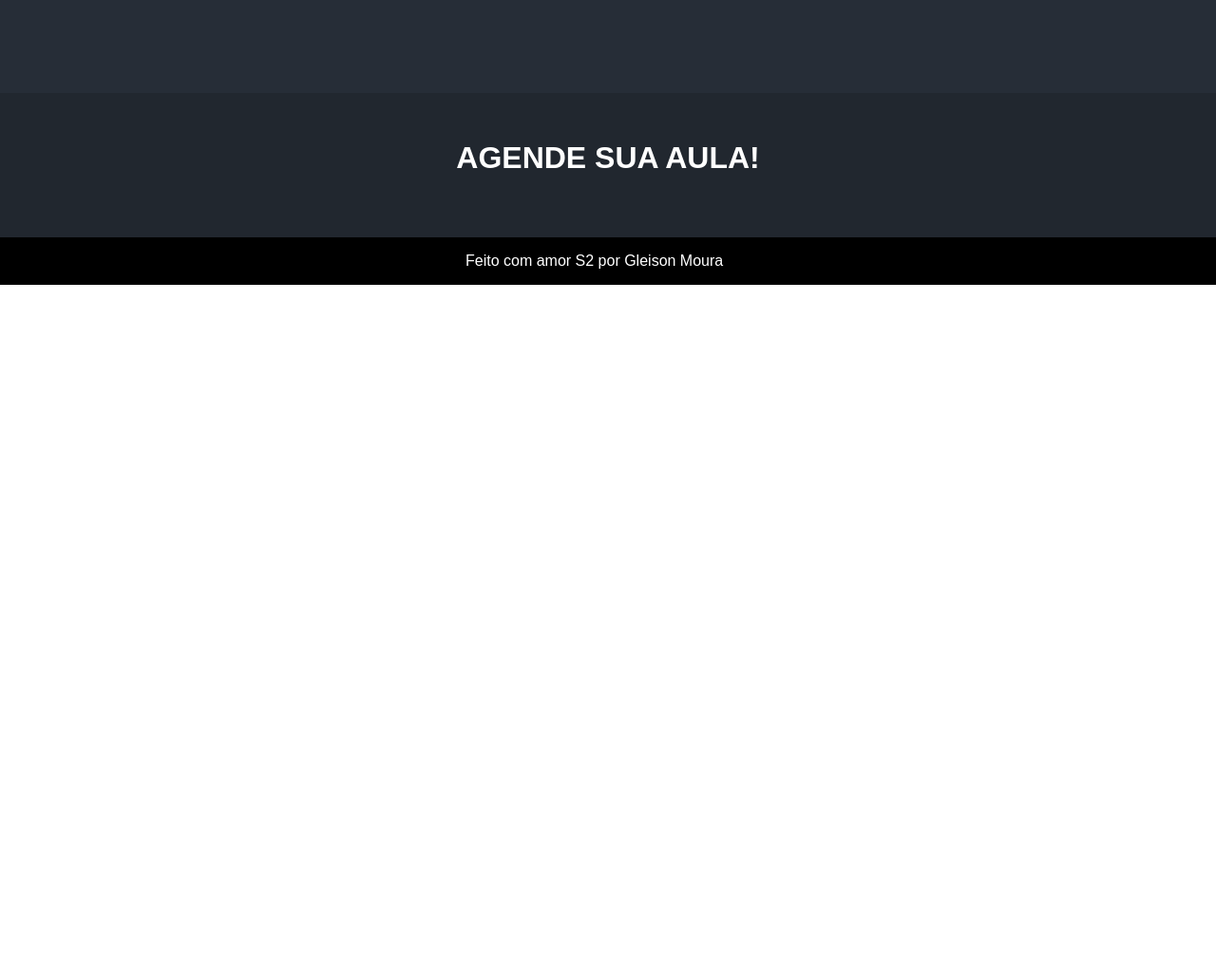
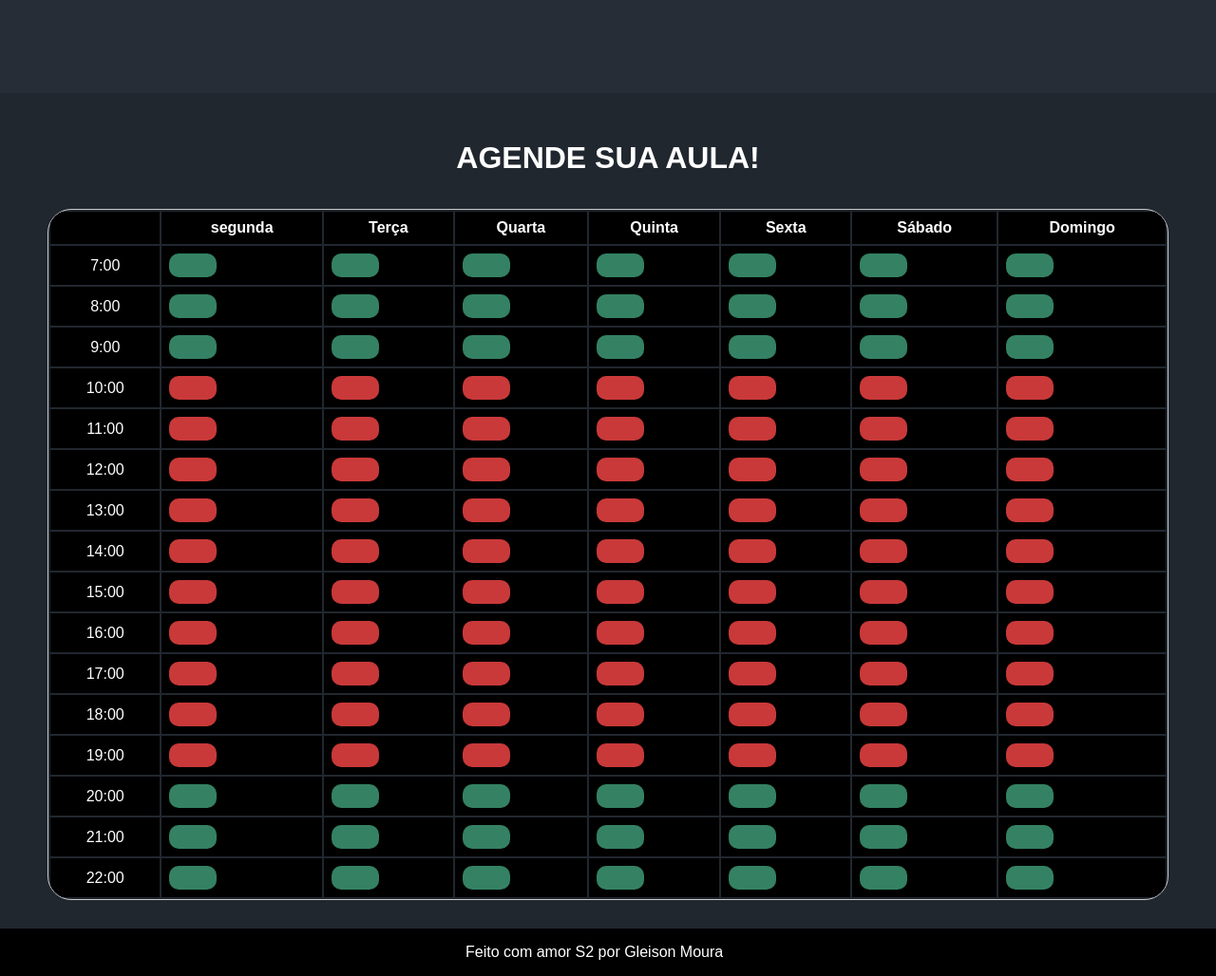
Before and after one commit to gleiMoura/propagandoexatas, a plain HTML site: page index.html in a window 1280 px wide. Shown: the part 1469-2497 px from the top of the page at 95% size. Before the commit the page ends 1769 px from the top, so only its background shows below. Drawn offline with Linux system fonts and the light colour scheme.

Commit message:
create the table and put color in the buttons inside that

```diff
--- a/css/portfolio.css
+++ b/css/portfolio.css
@@ -20,8 +20,7 @@
 }
 
 .portfolio__sites{
-	display: grid;
-	grid-template-columns: 500px 500px;
+	width: 100%;
 }
 
 .portfolio__site {
@@ -59,6 +58,21 @@
 	height: 180px;
 }
 
+.portfolio__button {
+	width: 50px;
+	height: 25px;
+	border-radius: 10px;
+	cursor: pointer;
+}
+
+.sim {
+	background-color: #348263;
+}
+
+.nao {
+	background-color: #c93939;
+}
+
 @media(max-width:890px) {
 	.portfolio {
 		background-color: #21272F;
--- a/css/style.css
+++ b/css/style.css
@@ -61,7 +61,7 @@ h3 a {
 }
 
 p {
-	font-size: 1,6rem;
+	font-size: 1, 6rem;
 }
 
 footer {
@@ -80,7 +80,37 @@ footer {
 	padding-top: 16px;
 }
 
-.link{
+.link {
 	color: red;
 	text-decoration: none;
 }
+
+table {
+	width: 100%;
+    text-align: center;
+    overflow:hidden;
+    border-collapse:separate;
+    border: solid #ccc 1px;
+    -webkit-border-radius: 25px;
+       -moz-border-radius: 25px;
+            border-radius: 25px;
+}
+
+th,
+td {
+	padding: 8px;
+	text-align: center;
+	color: white;
+}
+
+th {
+	background-color: #000;
+}
+
+tr {
+	background-color: #000;
+}
+
+.nao {
+	background-color: #c93939;
+}
--- a/index.html
+++ b/index.html
@@ -80,7 +80,7 @@
 						tenha começado a estudar, mas está enfrentando dificuldades e precisa de ajuda? Não se preocupe,
 						estamos aqui para ajudar!
 						Oferecemos aulas particulares de programação em uma
-						ampla variedade de assuntos, incluindo JavaScript, PostgreSQL, NoSQL, Jest, Scrum, MongoDB, SQL,
+						ampla variedade de assuntos, incluindo JavaScript, PostgreSQL, NoSQL, MongoDB, SQL,
 						TypeScript e React.js.
 					</p>
 					<a href="https://idocode.com.br/blog/programacao/o-que-e-programacao/" target="_blanch"><img
@@ -90,7 +90,11 @@
 		</div>
 		<div id="portfolio" class="portfolio">
 			<h1>AGENDE SUA AULA!</h1>
-			<div class="portfolio__sites"></div>
+			<div class="portfolio__sites">
+				<div class="table">
+
+				</div>
+			</div>
 		</div>
 		<footer>
 			<div class="foot">
@@ -98,7 +102,7 @@
 			</div>
 		</footer>
 	</main>
-	<script src="sites.js"></script>
+	<script src="index.js"></script>
 </body>
 
 </html>
--- /dev/null
+++ b/index.js
@@ -0,0 +1,76 @@
+const createTable = () => {
+    const table = document.querySelector('.table');
+    const diasDaSemana = [
+        'segunda',
+        'Terça',
+        'Quarta',
+        'Quinta',
+        'Sexta',
+        'Sábado',
+        'Domingo'
+    ];
+    let headerTable = "";
+    let bodyTable = "";
+    let body = "";
+    let livre = 'sim'
+
+    for (let k = 0; k < diasDaSemana.length; k++) {
+        headerTable += `<th>${diasDaSemana[k]}</th>`
+    }
+
+    for (let j = 7; j < 23; j++) {
+        for (let i = 0; i < diasDaSemana.length; i++) {
+            if(
+                diasDaSemana[i] === 'segunda' ||
+                diasDaSemana[i] === 'terça' ||
+                diasDaSemana[i] === 'quinta'
+            ) {
+                livre = verigicaIntervaloDeTrabalho(j);
+            }
+
+            bodyTable += `
+                    <td>
+                        <div class="portfolio__button ${livre}" onclick="clickDay('${diasDaSemana[i]}','${livre}',${j})"></div>
+                    </td>
+            `
+        }
+        body += `<tr>
+                    <td>${j}:00</td>
+                    ${bodyTable}
+                </tr>`
+        bodyTable = '';
+    };
+
+    table.innerHTML = table.innerHTML + `
+    <table>
+        <tr>
+            <th></th>
+            ${headerTable}
+        </tr>
+        ${body}
+    </table>`;
+
+    console.log(table.innerHTML)
+}
+
+const clickDay = (day, livre, hour) => {
+    let message = `Eu gostaria de marcar uma aula para a(o) ${day} no horário de ${hour}h:00min`;
+    if (livre === "nao") {
+        message = 'Não temos aula disponível para esse horário'
+    }
+    alert(message);
+}
+
+const verigicaIntervaloDeTrabalho = (intervalo) => {
+    const number = intervalo;
+    const lowerLimit = 10;
+    const upperLimit = 19;
+
+    if (number >= lowerLimit && number <= upperLimit) {
+        return 'nao'
+    } else {
+        return 'sim'
+    }
+}
+
+createTable();
```
